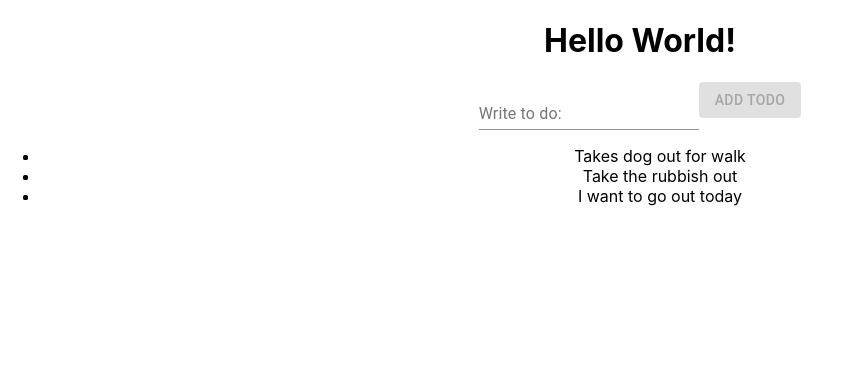
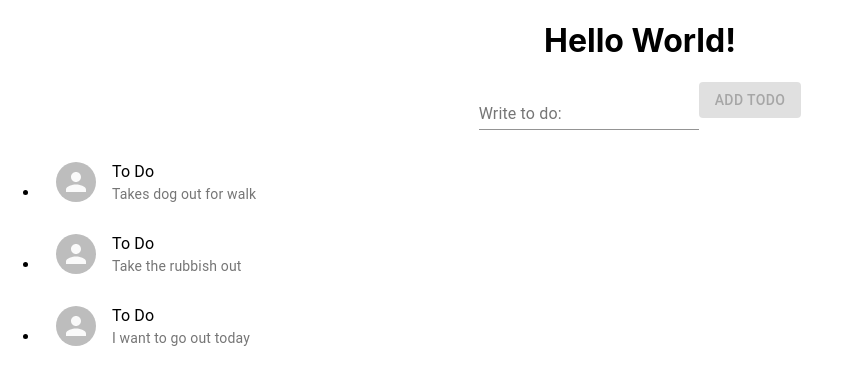
Before and after one commit to szubairmaqsood/ToDoApp, a React (Create React App) app: page / in a window 1280 px wide. Shown: the top 384 px of the page, without its empty margins (0-841 px from the left). Built offline with nearby package versions, Linux system fonts and the light colour scheme.

Commit message:
To do list now will be handled from material UI

```diff
--- a/src/ToDo.js
+++ b/src/ToDo.js
@@ -1,11 +1,22 @@
-import React, { Component } from 'react';
+import React, { Component } from "react";
+import {
+  ListItem,
+  ListItemText,
+  ListItemAvatar,
+  Avatar,
+} from "@material-ui/core";
 
 function ToDo(props) {
-    return (
-        <div>
-            <li>{props.text}</li>
-        </div>
-    )
+  return (
+    <div>
+      <ListItem>
+        <ListItemAvatar>
+          <Avatar></Avatar>
+        </ListItemAvatar>
+        <ListItemText primary="To Do" secondary={props.text} />
+      </ListItem>
+    </div>
+  );
 }
 
-export default ToDo
+export default ToDo;
```
Also changed, not shown: 1 other file (tests, documents, lock files or other folders).
